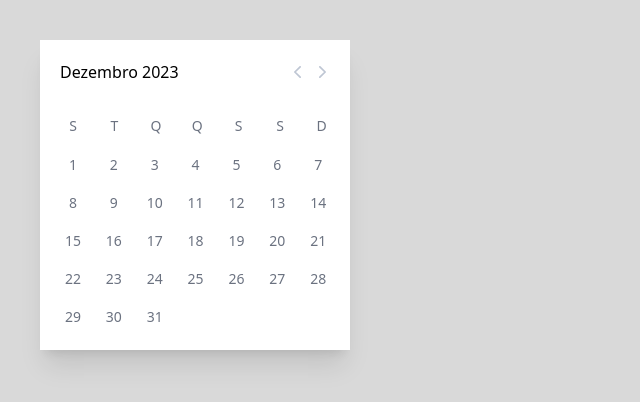
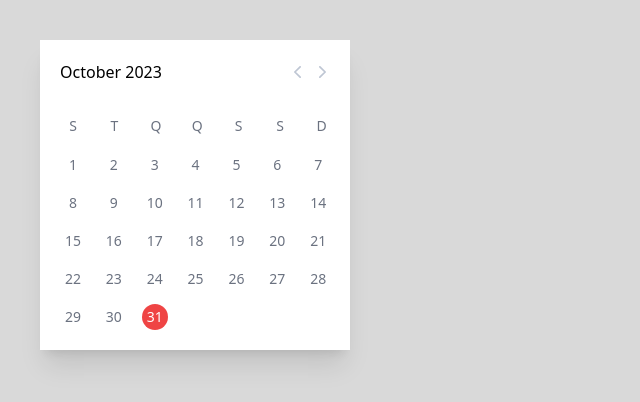
Before and after one commit to odanieldcs/live-app-tasks, a Next.js app in the folder app/: page /calendar in a window 1280 px wide. Shown: the top 402 px of the page, without its empty margins (0-640 px from the left). Built offline with nearby package versions, Linux system fonts and the light colour scheme.

Commit message:
feat: added source code from live e18

```diff
--- a/app/src/components/Calendar/Calendar.tsx
+++ b/app/src/components/Calendar/Calendar.tsx
@@ -1,20 +1,61 @@
-import React from 'react';
+import React, { useState } from 'react';
 import { Icon } from '../Icon';
-import { format } from 'date-fns';
+import {
+	format,
+	startOfToday,
+	parse,
+	eachDayOfInterval,
+	endOfMonth,
+	add,
+	getDay,
+	isEqual,
+} from 'date-fns';
+import { useMyAppContext } from '@/contexts/TaskAppContext';
 
 export function Calendar() {
-	const daysOfDecember = Array.from({ length: 31 }, (_, i) => i + 1);
+	const { updateNewTaskSelectedDate } = useMyAppContext();
+	let today = startOfToday();
+	let [selectedDay, setSelectedDay] = useState(today);
+	let [currentMonth, setCurrentMonth] = useState(format(today, 'MMM-yyyy'));
+	let firstDayOfMonth = parse(currentMonth, 'MMM-yyyy', new Date());
+	let endDayOfMonth = endOfMonth(firstDayOfMonth);
+
+	let days = eachDayOfInterval({
+		start: firstDayOfMonth,
+		end: endDayOfMonth,
+	});
+
+	function nextMonth() {
+		let firstDayOfNextMonth = add(firstDayOfMonth, { months: 1 });
+		setCurrentMonth(format(firstDayOfNextMonth, 'MMM-yyyy'));
+	}
+
+	function previousMonth() {
+		let firstDayOfPreviousMonth = add(firstDayOfMonth, { months: -1 });
+		setCurrentMonth(format(firstDayOfPreviousMonth, 'MMM-yyyy'));
+	}
+
+	function setNewTaskSelectedDate(day: Date) {
+		updateNewTaskSelectedDate(day);
+		setSelectedDay(day);
+	}
 
 	return (
 		<div className="bg-white w-[310px] p-[20px] shadow-xl">
 			<div className="flex justify-between mb-8">
-				<h1>Dezembro 2023</h1>
+				<h1>{format(firstDayOfMonth, 'MMMM yyyy')}</h1>
 				<div className="flex gap-x-[10px]">
-					<button className="opacity-60 hover:opacity-100 p-[4px]">
+					<button
+						onClick={previousMonth}
+						className="opacity-60 hover:opacity-100 p-[4px]"
+					>
 						<span className="sr-only">Mês anterior</span>
 						<Icon icon="Prev" height={14} width={7} />
 					</button>
-					<button className="opacity-60 hover:opacity-100 p-[4px]">
+					<button
+						onClick={nextMonth}
+						className="opacity-60 hover:opacity-100 p-[4px]"
+					>
 						<span className="sr-only">Próximo mês</span>
 						<Icon icon="Next" height={14} width={7} />
 					</button>
@@ -29,16 +70,46 @@ export function Calendar() {
 				<div className="w-[26px]">S</div>
 				<div className="w-[26px]">D</div>
 			</div>
-			<div className="grid grid-cols-7 gap-y-3 gap-x-4">
-				{daysOfDecember.map((day, dayIdx) => (
-					<button
+			<div className="grid grid-cols-7 gap-y-3 gap-x-4 text-sm text-center text-gray-500">
+				{days.map((day, dayIdx) => (
+					<div
 						key={dayIdx}
-						className="w-[26px] h-[26px] text-sm text-center text-gray-500 hover:bg-gray-500 hover:text-white rounded-full"
+						className={classNames(
+							dayIdx === 0 ? colsStart[getDay(day)] : '',
+							''
+						)}
 					>
-						<time dateTime={format(day, 'yyyy-MM-dd')}>{day}</time>
-					</button>
+						<button
+							type="button"
+							onClick={() => setNewTaskSelectedDate(day)}
+							className={classNames(
+								isEqual(day, selectedDay) && 'bg-gray-500 text-white',
+								isEqual(day, today) && 'bg-red-500 text-white',
+								'w-[26px] h-[26px] rounded-full hover:bg-gray-500 hover:text-white transition-colors'
+							)}
+						>
+							<time dateTime={format(day, 'yyyy-MM-dd')}>
+								{format(day, 'd')}
+							</time>
+						</button>
+					</div>
 				))}
 			</div>
 		</div>
 	);
 }
+
+function classNames(...classes: any[]) {
+	return classes.filter(Boolean).join(' ');
+}
+
+// list cols-start
+const colsStart = [
+	'',
+	'col-start-1',
+	'col-start-2',
+	'col-start-3',
+	'col-start-4',
+	'col-start-5',
+	'col-start-6',
+];
--- a/app/src/components/CalendarButton/CalendarButton.tsx
+++ b/app/src/components/CalendarButton/CalendarButton.tsx
@@ -1,10 +1,12 @@
 import { useState } from 'react';
-import { Calendar } from '../Calendar/calendar';
+import { Calendar } from '../Calendar/Calendar';
 import { Icon } from '../Icon';
 import Styles from './CalendarButton.module.css';
 import { format } from 'date-fns';
+import { useMyAppContext } from '@/contexts/TaskAppContext';
 
 export function CalendarButton() {
+	const { state } = useMyAppContext();
 	const [calendarIsOpen, setCalendarIsOpen] = useState(false);
 
 	return (
@@ -14,7 +16,9 @@ export function CalendarButton() {
 				className={Styles.calendarButton}
 			>
 				<Icon icon="Calendar" width={18} height={18} />
-				<span className="flex">{format(new Date(), 'dd MMM yy')}</span>
+				<span className="flex">
+					{format(state.newTaskSelectedDate, 'dd MMM yy')}
+				</span>
 			</button>
 			<div className={Styles.calendar}>{calendarIsOpen && <Calendar />}</div>
 		</div>
--- a/app/src/components/Task/TaskInput.tsx
+++ b/app/src/components/Task/TaskInput.tsx
@@ -10,8 +10,7 @@ export function TaskInput() {
 	// const { addTask } = useMyAppContext();
 	const [task, setTask] = useState('');
 	const [isInputActive, setIsInputActive] = useState(false);
-
-	const newId = useId();
+	const { state } = useMyAppContext();
 
 	const mutation = useMutation(
 		async (newTask: TaskType) =>
@@ -27,7 +26,7 @@ export function TaskInput() {
 	// call fn context to add task to list when user press enter
 	const handleAddTask = (e: React.KeyboardEvent<HTMLInputElement>) => {
 		if (e.key === 'Enter') {
-			mutation.mutate({ title: task });
+			mutation.mutate({ title: task, todoDate: state.newTaskSelectedDate });
 
 			setTask('');
 		}
--- a/app/src/contexts/TaskAppContext.tsx
+++ b/app/src/contexts/TaskAppContext.tsx
@@ -8,6 +8,7 @@ export const MyAppProvider = ({ children }: { children: React.ReactNode }) => {
 		tasks: [],
 		activeFilter: '',
 		activeCategory: '',
+		newTaskSelectedDate: new Date(),
 	};
 
 	const [state, setState] = useState(initialState);
@@ -58,12 +59,17 @@ export const MyAppProvider = ({ children }: { children: React.ReactNode }) => {
 		setState({ ...state, activeFilter: filterActive });
 	};
 
+	const updateNewTaskSelectedDate = (newDate: Date) => {
+		setState({ ...state, newTaskSelectedDate: newDate });
+	};
+
 	const appContext = {
 		state,
 		addTask,
 		updateTask,
 		updateActiveCategory,
 		updateActiveFilter,
+		updateNewTaskSelectedDate,
 		// getTasks,
 	};
 
--- a/app/src/contexts/TaskAppContextTypes.ts
+++ b/app/src/contexts/TaskAppContextTypes.ts
@@ -19,6 +19,7 @@ export type StateType = {
 	tasks: TaskType[];
 	activeCategory: string;
 	activeFilter: string;
+	newTaskSelectedDate: Date;
 };
 
 export type TaskAppContextType = {
@@ -27,5 +28,6 @@ export type TaskAppContextType = {
 	updateTask: (id: string, updatedTask: TaskType) => void;
 	updateActiveCategory: (category: string) => void;
 	updateActiveFilter: (filter: string) => void;
+	updateNewTaskSelectedDate: (date: Date) => void;
 	// getTasks: () => void;
 };
```
